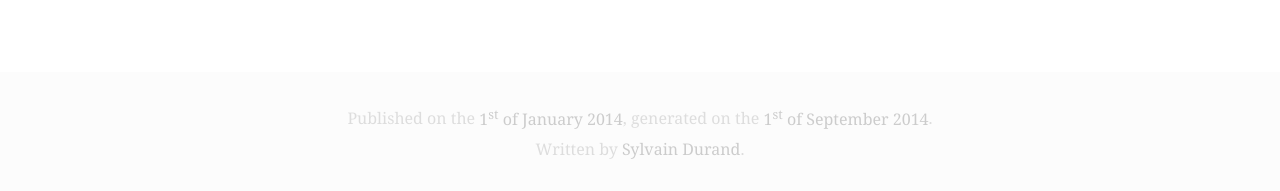
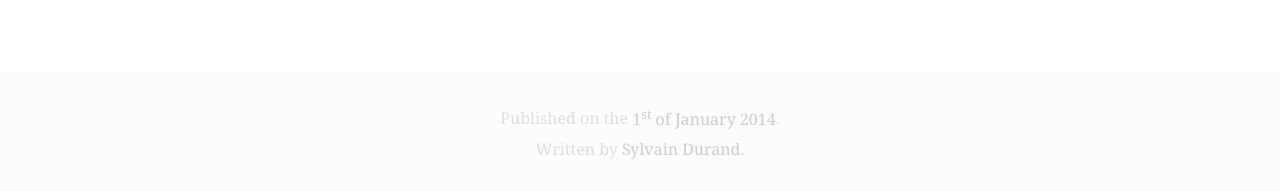
Before and after one commit to simonmeggle/simonmeggle.github.io, a Jekyll site: the page built from _posts/en/pages/2014-01-01-index.md, in a window 1280 px wide and 1176 px high. Shown: the part 982-1173 px from the top of the window. Built offline with Jekyll 4.4.1, drawn with Linux system fonts in a browser that asks for light colours; some web fonts are replaced.

Commit message:
Remove generated date

```diff
--- a/_config.yml
+++ b/_config.yml
@@ -49,10 +49,8 @@ t:
   en:
     created: "Published on the"
     of: "of"
-    modified: "generated on the"
     author: "Written by"
   fr:
     created: "Publié le"
     of: ""
-    modified: "généré le"
     author: "Rédigé par"
--- a/_layouts/default.html
+++ b/_layouts/default.html
@@ -18,7 +18,7 @@
   <h1 style="background-image: url(/medias/headers/{{ page.date | date:'%Y-%m-%d' }}.jpg)" itemprop="name">{{ page.title }}</h1>
 </header>{% include typo.html content=content %}<hr/>
 <footer>
-  {{ site.t[page.lang].created }} <time datetime="{{ page.date | date:'%Y-%m-%d'}}" itemprop="dateCreated" class="date">{% include day.html date=page.date %} {{ site.t[page.lang].of }} {% include month.html date=page.date %} {{ page.date | date: "%Y" }}</time>, {{ site.t[page.lang].modified }} <time datetime="{{ site.time | date:'%Y-%m-%d' }}" itemprop="dateModified">{% include day.html date=site.time %} {{ site.t[page.lang].of }} {% include month.html date=site.time %} {{ site.time | date: "%Y" }}</time>.<br/>
+  {{ site.t[page.lang].created }} <time datetime="{{ page.date | date:'%Y-%m-%d'}}" itemprop="dateCreated" class="date">{% include day.html date=page.date %} {{ site.t[page.lang].of }} {% include month.html date=page.date %} {{ page.date | date: "%Y" }}</time>.<br/>
   {{ site.t[page.lang].author }} <a href="https://github.com/sylvaindurand/" itemprop="author" itemscope itemtype="http://schema.org/Person"><span itemprop="name">Sylvain Durand</span></a>.
 </footer>
 </article>
```
